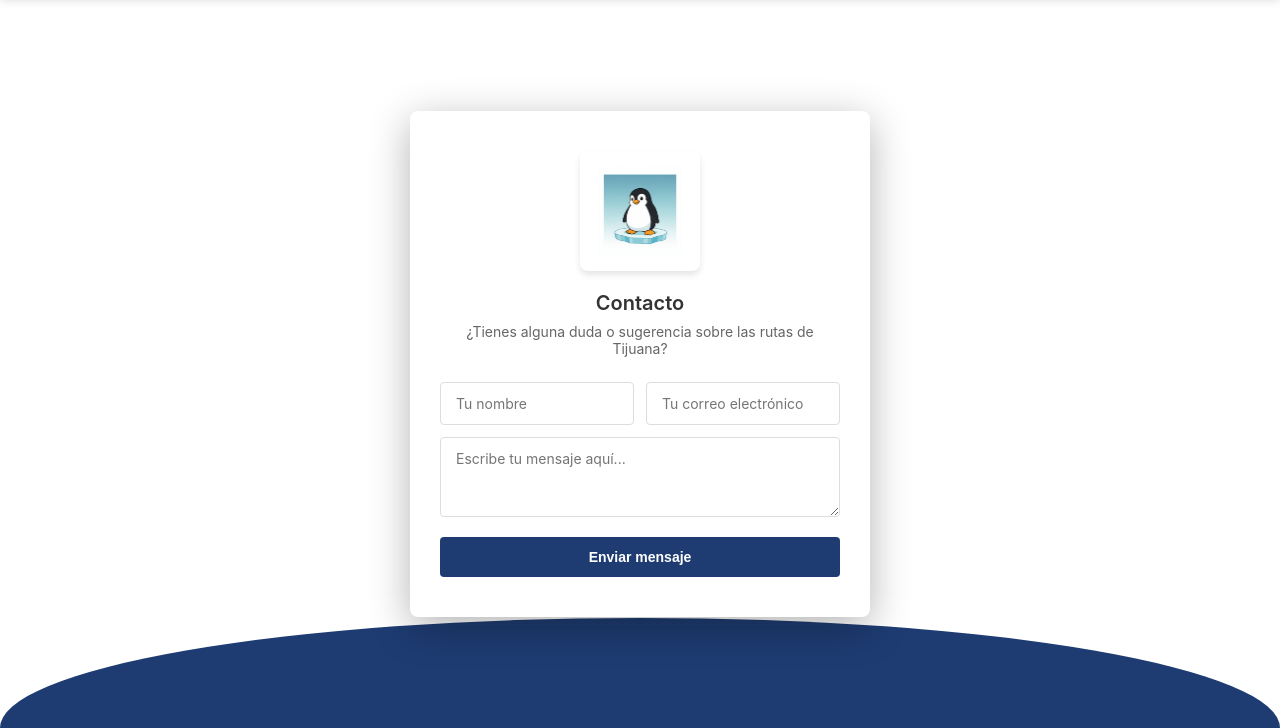
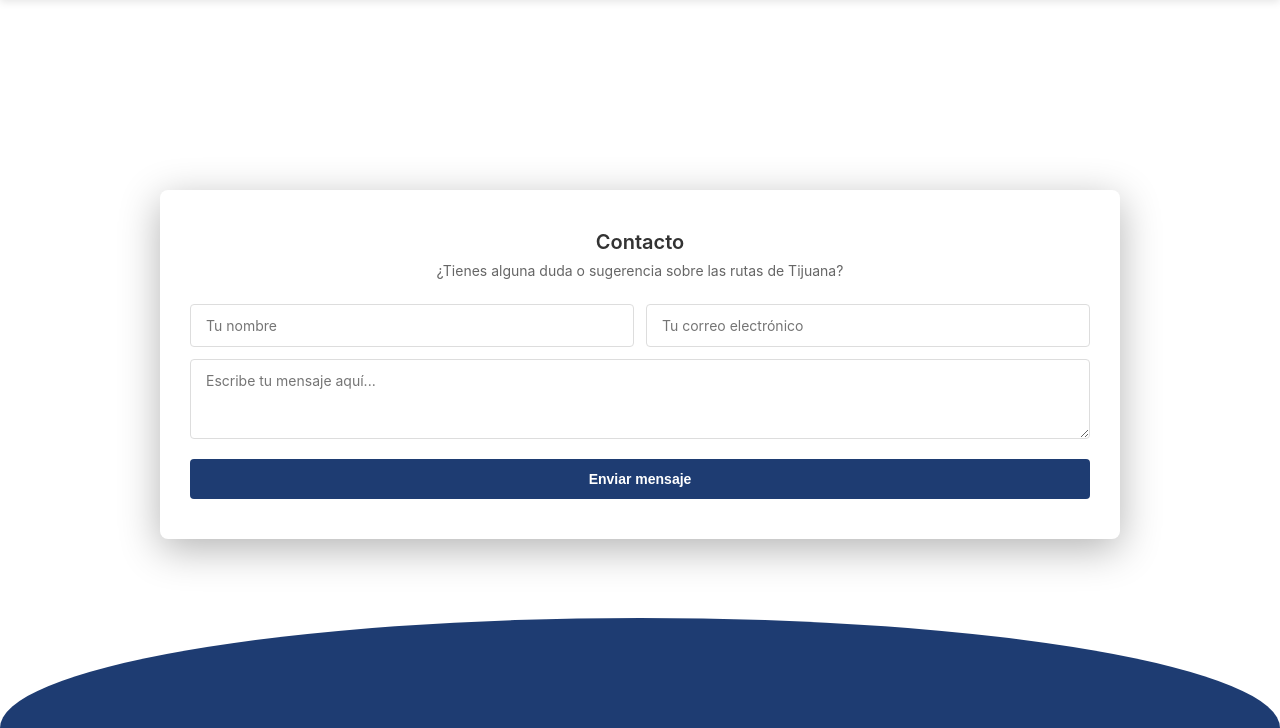
Before and after one commit to Derian-18/BackendRutasTJ, a Django app: page /contacto/ in a window 1280 px wide. Shown: the part 72-800 px from the top of the page. Run offline with Django 5.2, Linux system fonts and the light colour scheme.

Commit message:
refactor: Se hicieron cambios en el disenio   - Se removio la imagen del pinguino de contacto   - Se amplio la tarjeta de contacto

```diff
--- a/core_rutasTJ/static/principal/css/contacto.css
+++ b/core_rutasTJ/static/principal/css/contacto.css
@@ -89,7 +89,7 @@ nav a:hover {
    ============================================ */
 .container {
     width: 100%;
-    max-width: 500px;
+    max-width: 1000px;
     padding: 20px;
     margin: auto;
     z-index: 10;
@@ -104,22 +104,6 @@ nav a:hover {
     padding: 40px 30px;
     box-shadow: 0 10px 40px rgba(0, 0, 0, 0.3);
     text-align: center;
-}
-
-.penguin-image {
-    width: 120px;
-    height: 120px;
-    margin: 0 auto 20px;
-    background: white;
-    border-radius: 8px;
-    padding: 15px;
-    box-shadow: 0 4px 6px rgba(0, 0, 0, 0.1);
-}
-
-.penguin-image img {
-    width: 100%;
-    height: 100%;
-    object-fit: contain;
 }
 
 h1 {
--- a/core_rutasTJ/templates/principal/contacto.html
+++ b/core_rutasTJ/templates/principal/contacto.html
@@ -36,10 +36,6 @@
 
     <main class="container">
         <div class="contact-card">
-            <div class="penguin-image">
-                <img src="{% static 'principal/img/pinguino.png' %}" alt="Logo Rutas TJ">
-            </div>
-
             <h1>Contacto</h1>
             <p class="subtitle">¿Tienes alguna duda o sugerencia sobre las rutas de Tijuana?</p>
 
```
Also changed, not shown: core_rutasTJ/static/principal/img/pinguino.png (deleted).
